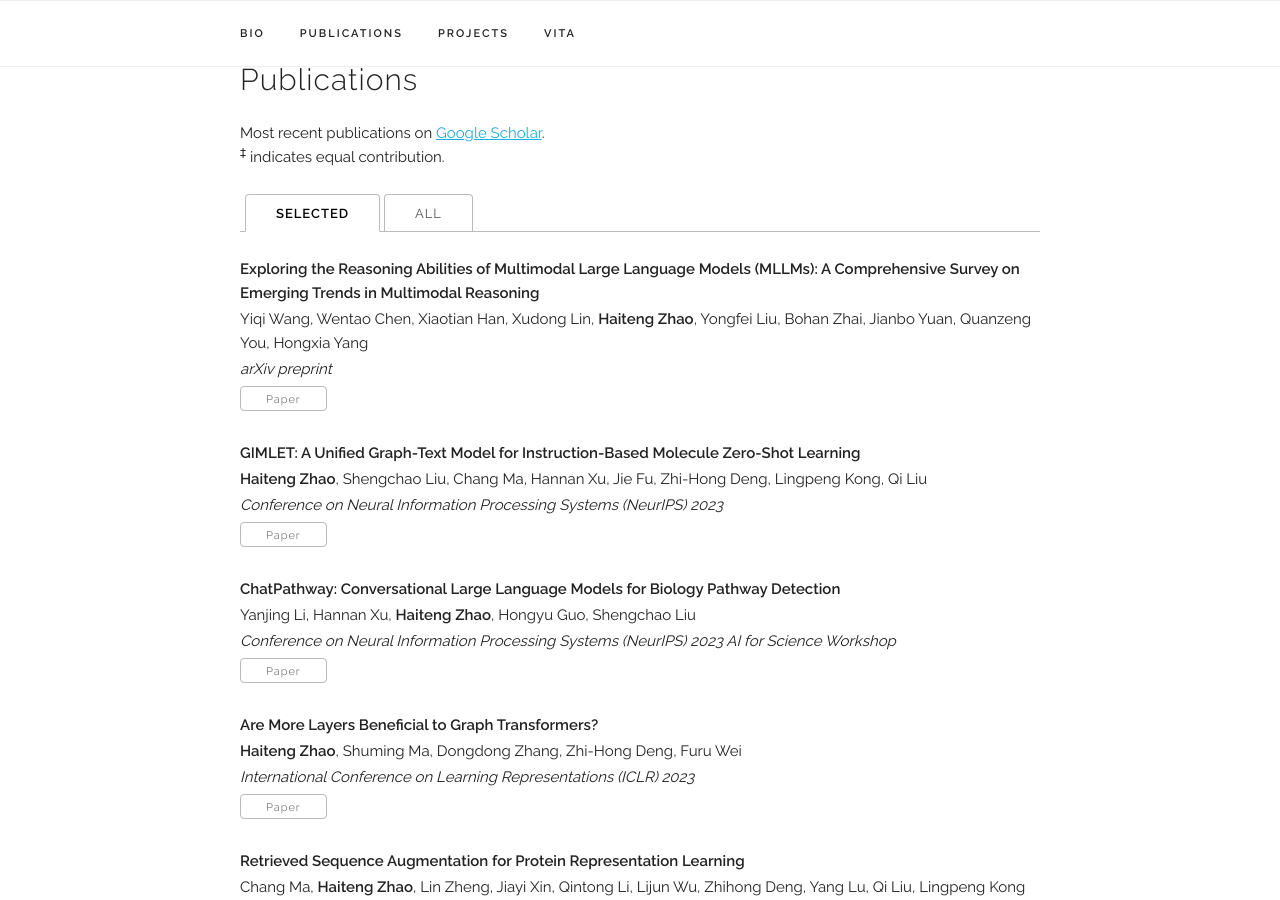
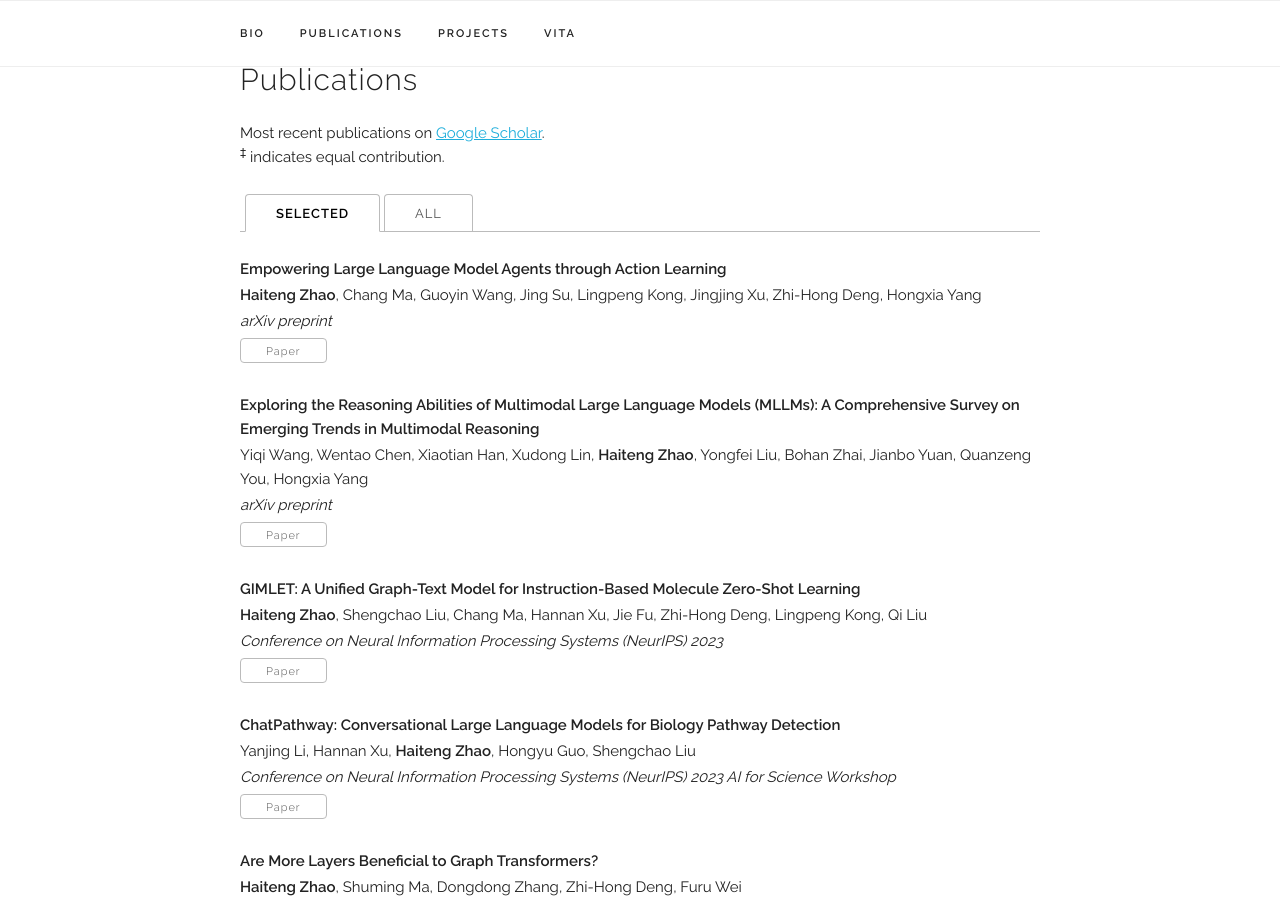
Before and after one commit to zhao-ht/haitengzhao, a Jekyll site: the page built from index.html, in a window 1280 px wide and 900 px high, scrolled down 894 px. Built offline with Jekyll 4.4.1, drawn with Linux system fonts in a browser that asks for light colours; some web fonts are replaced.

Commit message:
Update publications.yaml

```diff
--- a/_data/publications.yaml
+++ b/_data/publications.yaml
@@ -1,4 +1,10 @@
 papers:
+  - title: "Empowering Large Language Model Agents through Action Learning"
+    authors: "<b>Haiteng Zhao</b>, Chang Ma, Guoyin Wang, Jing Su, Lingpeng Kong, Jingjing Xu, Zhi-Hong Deng, Hongxia Yang"
+    venue: "arXiv preprint"
+    paper_pdf: "https://arxiv.org/pdf/2402.15809.pdf"
+    selected: y
+
   - title: "Exploring the Reasoning Abilities of Multimodal Large Language Models (MLLMs): A Comprehensive Survey on Emerging Trends in Multimodal Reasoning"
     authors: "Yiqi Wang, Wentao Chen, Xiaotian Han, Xudong Lin, <b>Haiteng Zhao</b>, Yongfei Liu, Bohan Zhai, Jianbo Yuan, Quanzeng You, Hongxia Yang"
     venue: "arXiv preprint"
```
